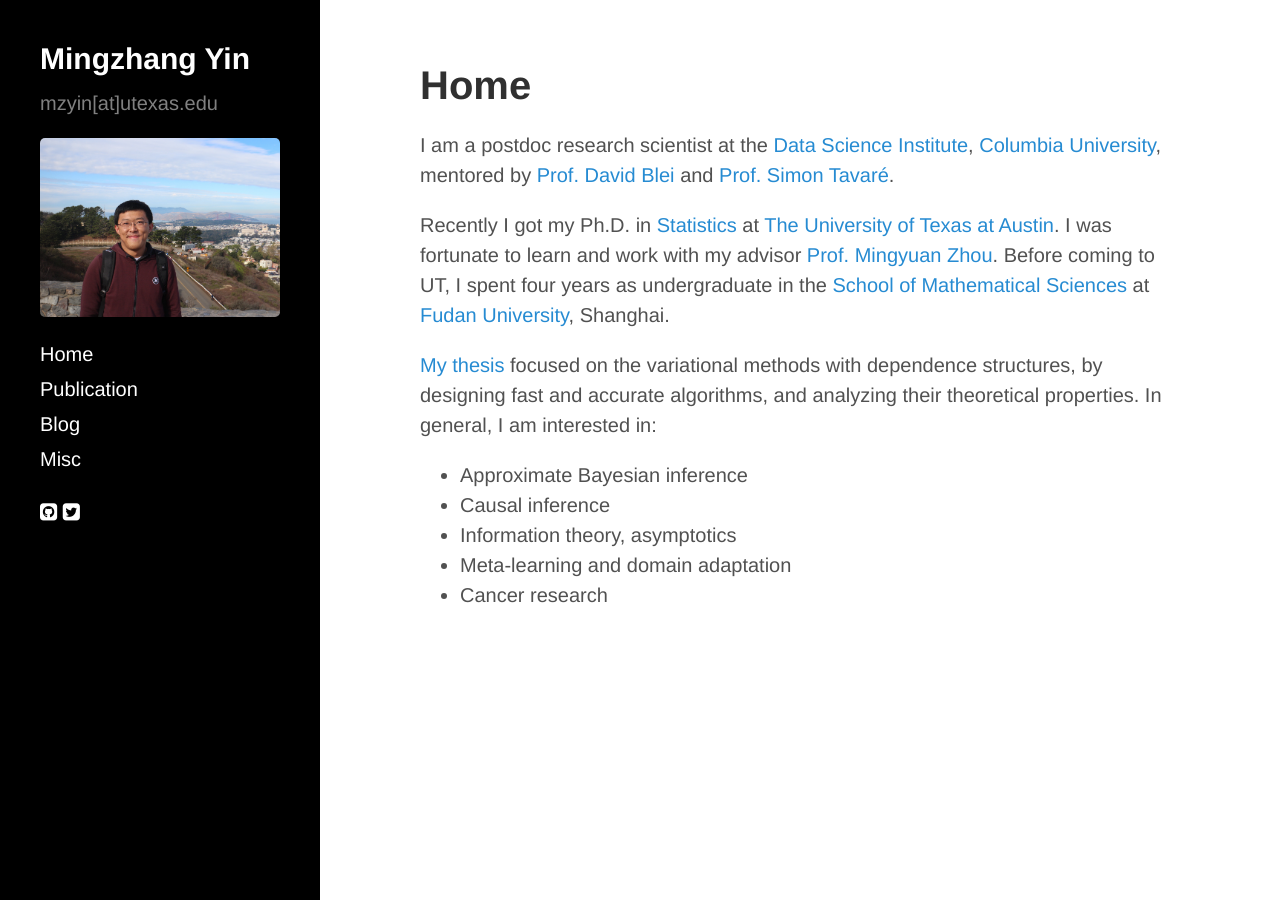
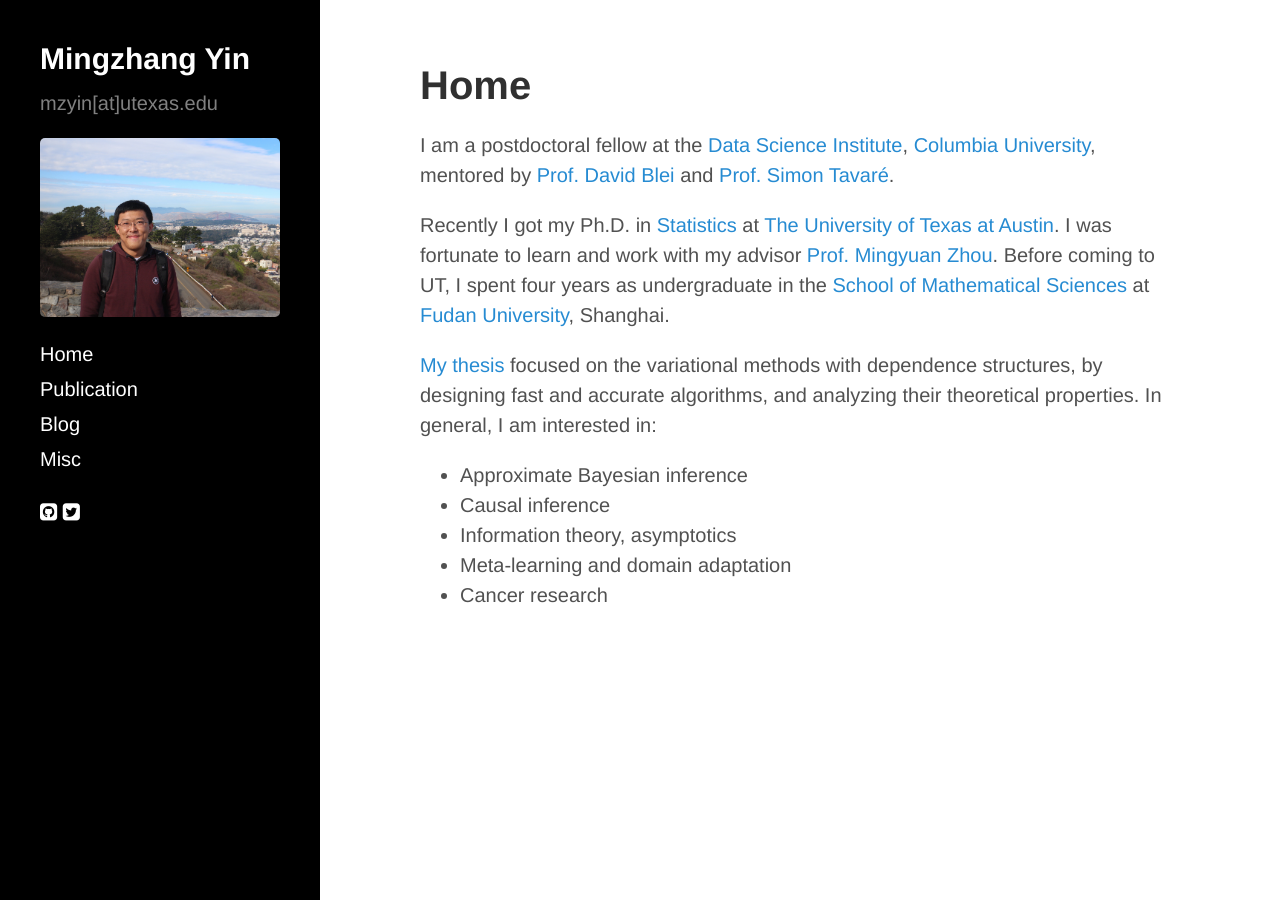
Before and after one commit to mingzhang-yin/mingzhang-yin.github.io, a Jekyll site: the page built from index.md, in a window 1280 px wide. Built offline with Jekyll 4.4.1, drawn with Linux system fonts in a browser that asks for light colours; nearby versions of some CDN libraries.

Commit message:
Update index.md

```diff
--- a/index.md
+++ b/index.md
@@ -10,7 +10,7 @@
 <div>
 <div class="row">
   <p>
- <p> I am a postdoc research scientist at the <a href="https://datascience.columbia.edu">Data Science Institute</a>, <a href="https://www.columbia.edu">Columbia University</a>, mentored by <a href="http://www.cs.columbia.edu/~blei/">Prof. David Blei </a> and <a href="http://www.damtp.cam.ac.uk/user/st321/Columbia.html">Prof. Simon Tavaré</a>.</p>
+ <p> I am a postdoctoral fellow at the <a href="https://datascience.columbia.edu">Data Science Institute</a>, <a href="https://www.columbia.edu">Columbia University</a>, mentored by <a href="http://www.cs.columbia.edu/~blei/">Prof. David Blei </a> and <a href="http://www.damtp.cam.ac.uk/user/st321/Columbia.html">Prof. Simon Tavaré</a>.</p>
 
 Recently I got my Ph.D. in <a href="https://stat.utexas.edu">Statistics </a> at <a href="https://www.utexas.edu">The University of Texas at Austin</a>. I was fortunate to learn and work with my advisor
   <a href="https://mingyuanzhou.github.io">Prof. Mingyuan Zhou</a>.  Before coming to UT, I spent four years as undergraduate in the <a href="http://math.fudan.edu.cn/olden/Index.htm"> School of Mathematical Sciences</a> at <a href="http://www.fudan.edu.cn/en/"> Fudan University</a>, Shanghai. </p>
```
